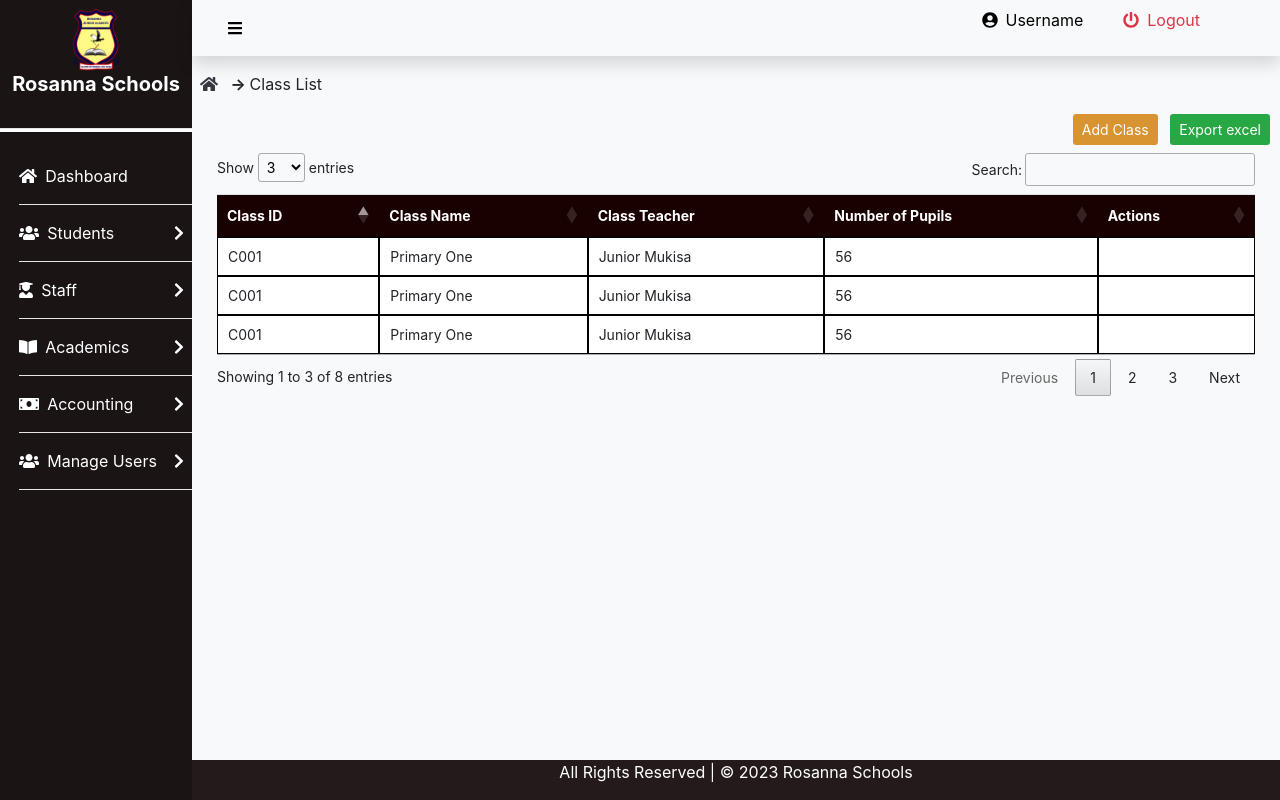
After one commit to megateams/rosanna, a Django app: page /classlist/ in a window 1280 px wide. The commit adds this page. Run offline with Django 4.2, Linux system fonts and the light colour scheme; some libraries are stand-ins or nearby versions.

Commit message:
worked on classes and subjects

```diff
--- a/frontend/templates/frontend/base.html
+++ b/frontend/templates/frontend/base.html
@@ -127,13 +127,13 @@
                     <!-- submenus -->
                     <ul class="submenu-acad">
                         <li>
-                            <a href="/studentslist" ><i class="fas fa-road       mr-2"></i> Classes</a>
+                            <a href="/classlist" ><i class="fas fa-road       mr-2"></i> Classes</a>
                         </li>
                         <li>
-                            <a href="/addstudent"> <i class="fas fa-book    mr-2"></i>Subjects</a>
+                            <a href="/subjectlist"> <i class="fas fa-book    mr-2"></i>Subjects</a>
                         </li>
                         <li>
-                            <a href="/addstudent"> <i class="fas fa-file    mr-2"></i> Marks</a>
+                            <a href="/markslist"> <i class="fas fa-file    mr-2"></i> Marks</a>
                         </li>
                         <li>
                             <a href="/addstudent"> <i class="fas fa-file-archive   mr-2"></i> Academic Reports</a>
--- /dev/null
+++ b/frontend/templates/frontend/classes/classList.html
@@ -0,0 +1,104 @@
+{% extends 'frontend/base.html' %}
+{% block  title %} Class List {% endblock title %}
+{% block  pagetitle %} Class List {% endblock pagetitle %}
+
+{% block  main %}
+
+<!-- inner-content -->
+<div class="inner-content">
+    <div class="btns float-right">
+        <a href="/addclass" class="btn btn-sm add-btn text-white mb-2 ml-3">Add Class</a>
+        <a href="" class="btn btn-sm bg-success text-white mb-2 ml-2 ">Export excel</a>
+    </div>
+    <div class="table-section" style="font-size: 14px;">
+
+        <table class="table" id="table">
+            <thead>
+                <tr>
+                    <th>Class ID</th>
+                    <th>Class Name</th>
+                    <th>Class Teacher</th>
+                    <th>Number of Pupils</th>
+                    <th>Actions</th>
+
+                </tr>
+            </thead>
+            <tbody>
+                <tr>
+                    <td>C001</td>
+                    <td>Primary One</td>
+                    <td>Junior Mukisa</td>
+                    <td>56</td>
+                   <td> </td>
+
+                </tr>
+
+                <tr>
+                    <td>C001</td>
+                    <td>Primary One</td>
+                    <td>Junior Mukisa</td>
+                    <td>56</td>
+                   <td> </td>
+
+                </tr>
+                <tr>
+                    <td>C001</td>
+                    <td>Primary One</td>
+                    <td>Junior Mukisa</td>
+                    <td>56</td>
+                   <td> </td>
+
+                </tr>
+                <tr>
+                    <td>C001</td>
+                    <td>Primary One</td>
+                    <td>Junior Mukisa</td>
+                    <td>56</td>
+                   <td> </td>
+
+                </tr>
+                <tr>
+                    <td>C001</td>
+                    <td>Primary One</td>
+                    <td>Junior Mukisa</td>
+                    <td>56</td>
+                   <td> </td>
+
+                </tr>
+                <tr>
+                    <td>C001</td>
+                    <td>Primary One</td>
+                    <td>Junior Mukisa</td>
+                    <td>56</td>
+                   <td> </td>
+
+                </tr>
+                <tr>
+                    <td>C001</td>
+                    <td>Primary One</td>
+                    <td>Junior Mukisa</td>
+                    <td>56</td>
+                   <td> </td>
+
+                </tr>
+                <tr>
+                    <td>C001</td>
+                    <td>Primary One</td>
+                    <td>Junior Mukisa</td>
+                    <td>56</td>
+                   <td> </td>
+
+                </tr>
+
+
+
+            </tbody>
+        </table>
+    </div>
+    <!-- student show -->
+    <div class="show_user">
+
+    </div>
+</div>
+<!-- inner-content -->
+{% endblock main %}
--- a/frontend/urls.py
+++ b/frontend/urls.py
@@ -14,6 +14,12 @@ urlpatterns = [
     path('addusers/', views.addUsers, name="Add User"),
     path('userslist/', views.usersList, name="View List"),
 
+    path('addclass/', views.addClass, name="Add Class"),
+    path('classlist/', views.classList, name=" View Classes"),
+
+    path('addsubject/', views.addSubject, name="Add Subject"),
+    path('subjectlist/', views.subjectList, name=" View Subjects"),
+
     path('showstudent/', views.showStudent, name="Student details"),
 
     path('support-staff-list/', views.supportstaffList, name="Support staff List"),
--- a/frontend/views.py
+++ b/frontend/views.py
@@ -31,6 +31,22 @@ def usersList(request):
     return render(request,'frontend/users/usersList.html')
 # users views
 
+# classes views
+def addClass(request):
+    return render(request,'frontend/classes/addClass.html')
+
+def classList(request):
+    return render(request,'frontend/classes/classList.html')
+# classes views
+
+# subjects views
+def addSubject(request):
+    return render(request,'frontend/subjects/addSubject.html')
+
+def subjectList(request):
+    return render(request,'frontend/subjects/subjectList.html')
+# classes views
+
 def showStudent(request):
     return render(request, 'frontend/student/showStudent.html')
 # students views
```
Also changed, not shown: frontend/templates/frontend/classes/addClass.html (added, +65 -0 lines), frontend/templates/frontend/subjects/addSubject.html (added, +65 -0 lines), frontend/templates/frontend/subjects/subjectList.html (added, +74 -0 lines), frontend/templates/frontend/marks/addMarks.html (added), frontend/templates/frontend/marks/marksList.html (added).
